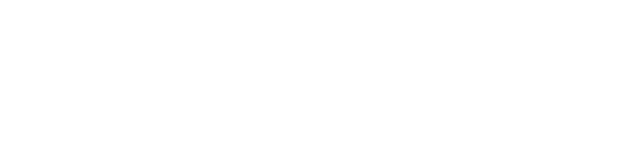
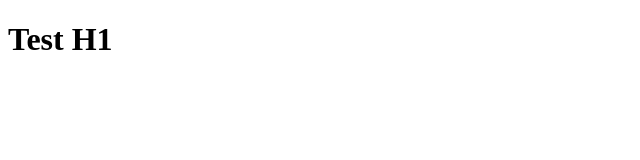
Before and after one commit to muhammadrafi121/test-analytics, a plain HTML site: page index.html in a window 1280 px wide. Shown: the whole page, without its empty margins (0-640 px from the left). Drawn offline with Linux system fonts and the light colour scheme.

Commit message:
Update index.html

```diff
--- a/index.html
+++ b/index.html
@@ -18,7 +18,7 @@
 </head>
 
 <body>
-
+    <h1>Test H1</h1>
 </body>
 
 </html>
```
